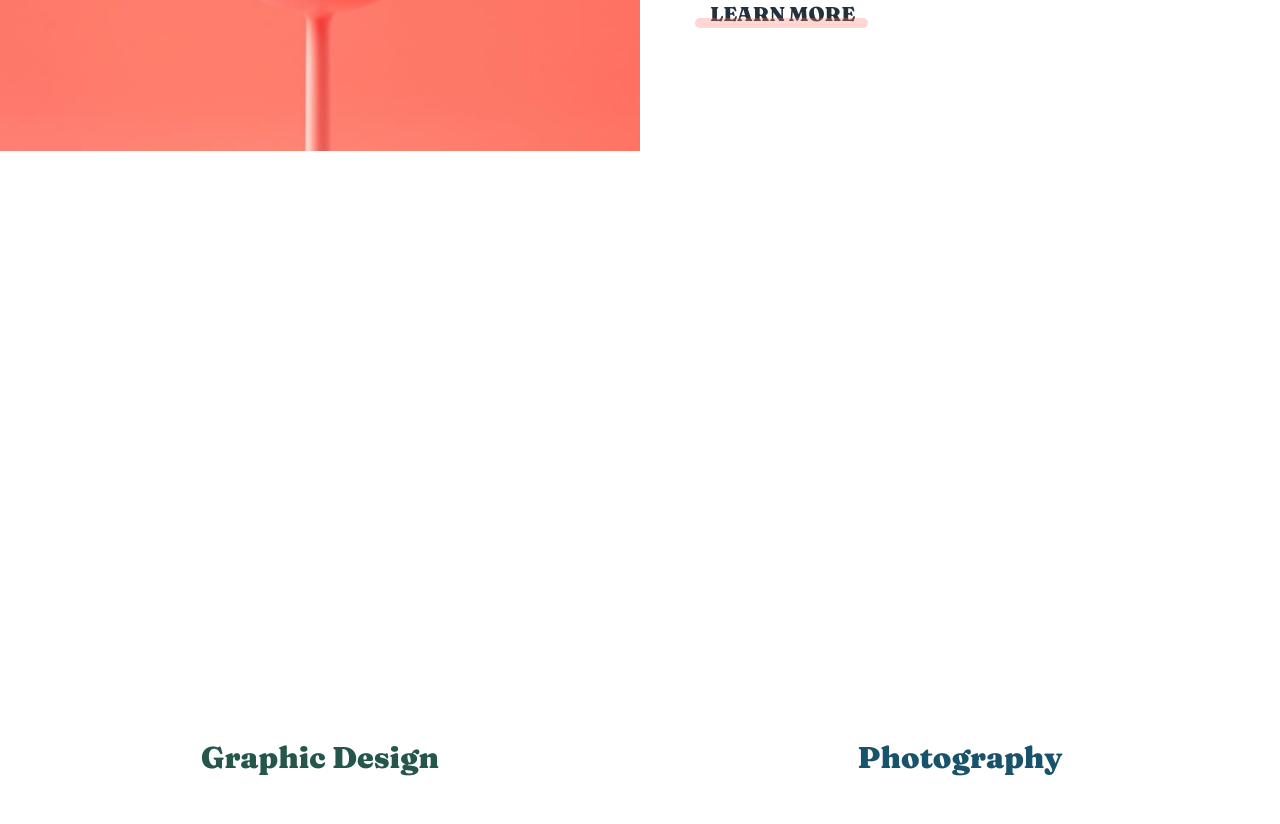
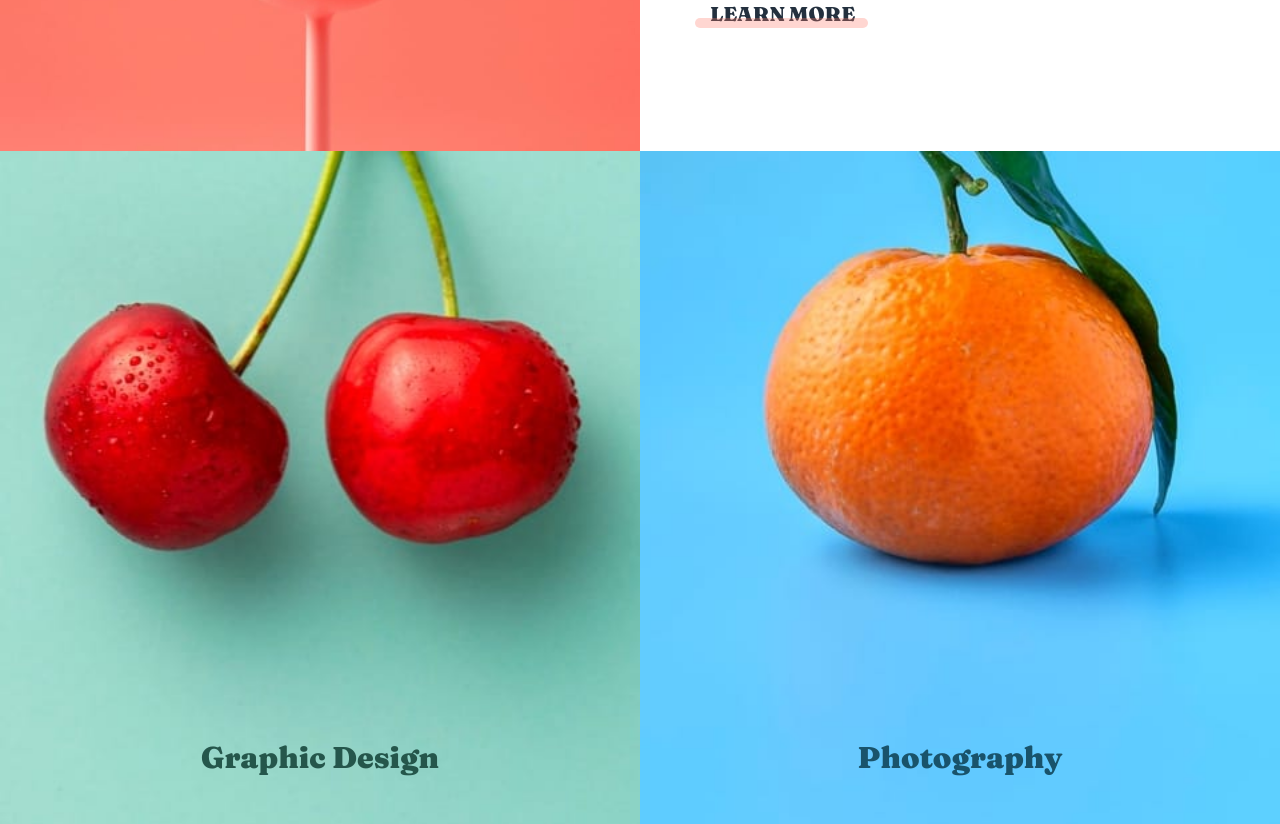
Before and after one commit to ignaciofigueroadev/sunnyside-agency-landing-page, a website: page index.html in a window 1280 px wide. Shown: the part 1796-2620 px from the top of the page. Drawn offline with nearby package versions, Linux system fonts and the light colour scheme; the site is published under a folder, as on GitHub Pages, so addresses that start at the root find nothing.

Commit message:
Fixing image problemns

```diff
--- a/sass/header.scss
+++ b/sass/header.scss
@@ -14,7 +14,7 @@ body {
   background-color: $Light-blue;
   position: sticky;
   top: 0;
-  // left: 0;
+  left: 0;
 
   &__logo {
     width: 8.5rem;
--- a/sass/services.scss
+++ b/sass/services.scss
@@ -6,7 +6,7 @@
 
   &__design {
     min-height: 100vh;
-    background-image: url("/images/mobile/image-graphic-design.jpg");
+    background-image: url("../images/mobile/image-graphic-design.jpg");
     background-position: center;
     background-size: cover;
     color: $Dark-desaturated-cyan;
@@ -14,7 +14,7 @@
 
   &__photography {
     min-height: 100vh;
-    background-image: url("/images/mobile/image-photography.jpg");
+    background-image: url("../images/mobile/image-photography.jpg");
     background-position: center;
     background-size: cover;
     color: $Dark-blue;
@@ -46,14 +46,14 @@
 
     &__design {
       min-height: 100vh;
-      background-image: url("/images/desktop/image-graphic-design.jpg");
+      background-image: url("../images/desktop/image-graphic-design.jpg");
       background-position: center;
       background-size: cover;
     }
 
     &__photography {
       min-height: 100vh;
-      background-image: url("/images/desktop/image-photography.jpg");
+      background-image: url("../images/desktop/image-photography.jpg");
       background-position: center;
       background-size: cover;
     }
```
Also changed, not shown: css/header.css, css/services.css, 1 other file.
